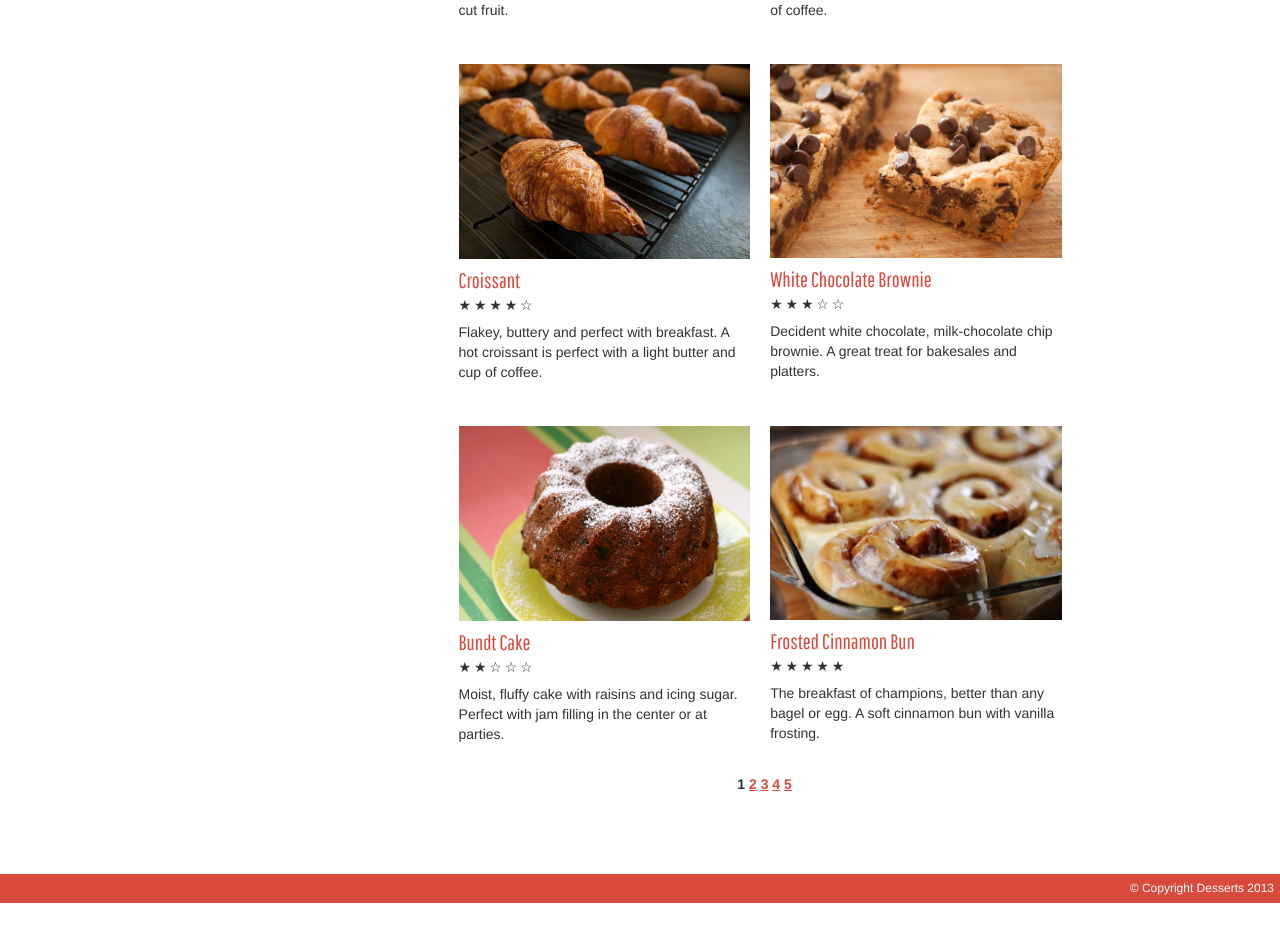
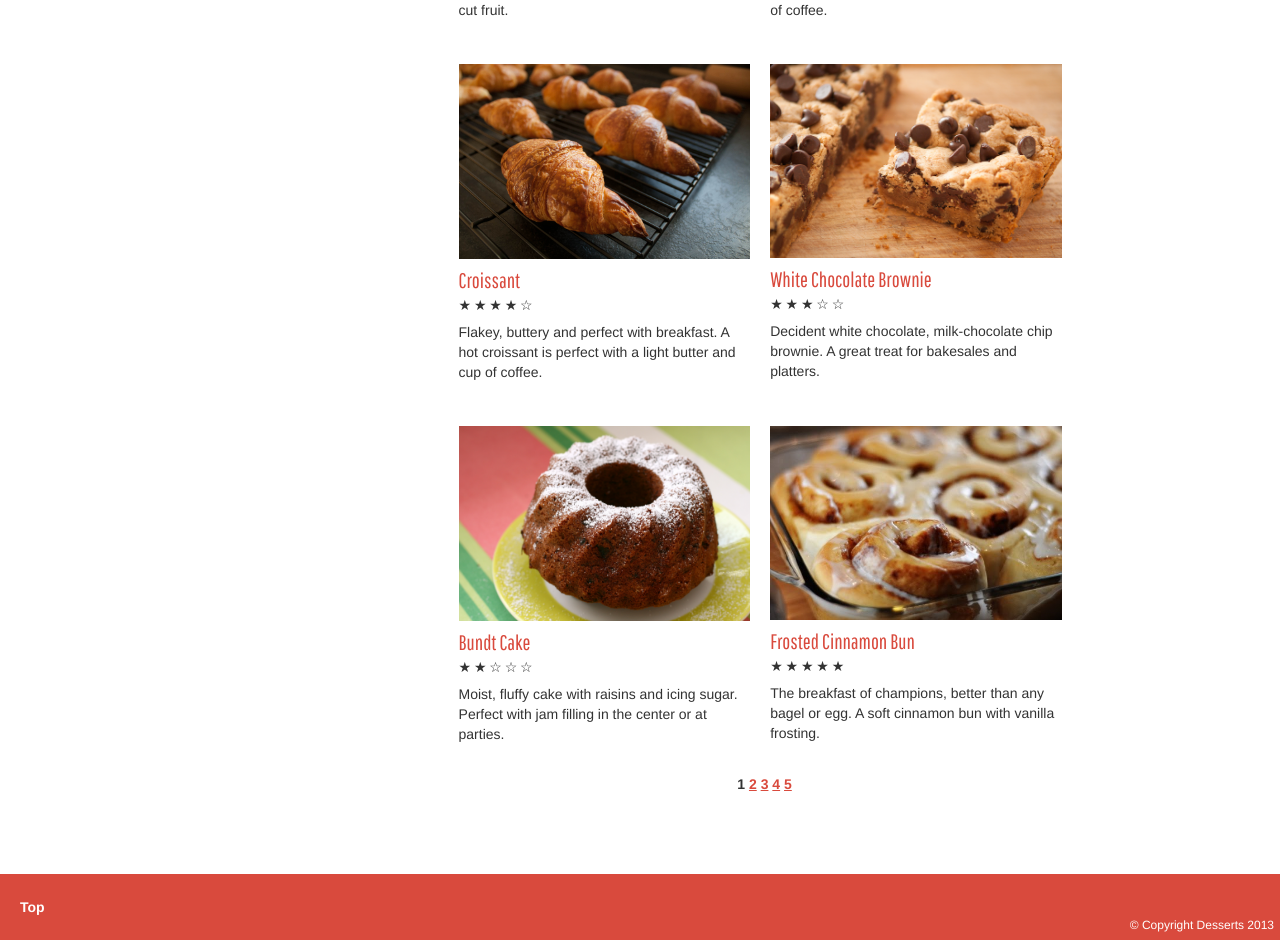
Before and after one commit to amuelb/large-data-website, a Jekyll site: the page built from baked-desserts.html, in a window 1280 px wide and 1400 px high, scrolled down 569 px. Shown: the part 460-1400 px from the top of the window. Built offline with Jekyll 4.4.1, drawn with Linux system fonts in a browser that asks for light colours; Markdown is read by kramdown in place of the engine named in the settings; before the commit the page ends 1932 px from its top, so only the background shows below that.

Commit message:
Added accessibility

```diff
--- a/_layouts/default.html
+++ b/_layouts/default.html
@@ -27,26 +27,42 @@
 <!--img size - recommended: 120x120; -->
 <meta property="twitter:image" content="http://amuelb.github.io/desserts.jpg">
 <meta property="twitter:description" content="Thousands of Dessert Recipes">
-
-
 </head>
 
 <body>
+
+<!-- Skip Links
+    ================================================== -->
+<ul class="skiplinks">
+	<li><a href="#main">Skip to primary content</a></li>
+	<li><a href="#complementary">Skip to secondary content</a></li>
+	<li><a href="#nav">Skip to navigation content</a></li>
+</ul>
+<!--/skiplinks-->
+
+
+
+
 <div class="navbar navbar-inverse navbar-fixed-top">
 	<div class="container">
 		<div class="navbar-header">
 			<button type="button" class="navbar-toggle" data-toggle="collapse" data-target=".navbar-collapse"> <span class="icon-bar"></span> <span class="icon-bar"></span> <span class="icon-bar"></span> </button>
 			<a class="navbar-brand" href="{{site.baseurl}}/index.html">DESSERTs</a> </div>
 		<div class="collapse navbar-collapse">
-			<ul class="nav navbar-nav">
+
+			<ul class="nav navbar-nav" role="navigation" id="navigation">
 				<li class="active"><a href="{{site.baseurl}}/index.html">Home</a></li>
 				<li><a href="#about">About</a></li>
 				<li><a href="#contact">Contact</a></li>
 			</ul>
+
 		</div>
 		<!--/.nav-collapse -->
 	</div>
 </div>
+
+
+
 
 <!-- Carousel
     ================================================== -->
@@ -89,7 +105,13 @@
 	</div>
 	<a class="left carousel-control" href="#myCarousel" data-slide="prev"><span class="glyphicon glyphicon-chevron-left"></span></a> <a class="right carousel-control" href="#myCarousel" data-slide="next"><span class="glyphicon glyphicon-chevron-right"></span></a> </div>
 <!-- /.carousel -->
-<div class="center">
+
+
+
+<!-- Search Nav
+    ================================================== -->
+
+	<div class="center" role="complementary" id="complementary">
 		<h3>What are you looking for?</h3>
 		<input type="search">
 	</div>
@@ -205,16 +227,27 @@
 			</div>
 		</div>
 	</div>
+
+<!-- /searchnav-->
+
+
+<!-- body content
+    ================================================== -->
 {{content}}
+<!--/bodycontent-->
 </div>
-<footer> © Copyright Desserts 2013 </footer>
+
+
+
+<!-- footer
+    ================================================== -->
+<footer><div class="left"><a href="#top">Top</a></div> © Copyright Desserts 2013 </footer>
+
+
 
 <!-- Bootstrap core JavaScript
     ================================================== -->
-<!-- Placed at the end of the document so the pages load faster -->
-
 <script src="{{site.baseurl}}/js/jquery.js"></script>
 <script src="{{site.baseurl}}/js/bootstrap.min.js"></script>
-
 </body>
 </html>
--- a/baked-desserts.html
+++ b/baked-desserts.html
@@ -3,7 +3,7 @@
 title: Baked Desserts - Find hundreds of baked dessert recipes here
 ---
 
-<div class="unit unit-s-1 unit-m-2-3 content">
+<div class="unit unit-s-1 unit-m-2-3 content" role="main" id="#main">
 	<div class="unit-spacer">
 	<ol class="breadcrumb">
 				<li><a href="{{site.baseurl}}/index.html">HOME</a></li>
--- a/cheesecake.html
+++ b/cheesecake.html
@@ -3,7 +3,7 @@
 title: Cheesecake Recipe - Delicious fluffy white chocolate cheesecake.
 ---
 
-<div class="unit unit-s-hidden unit-m-hidden unit-l-1-4" itemscope itemtype="http://schema.org/Recipe">
+<div class="unit unit-s-hidden unit-m-hidden unit-l-1-4" itemscope itemtype="http://schema.org/Recipe" role="main" id="#main">
 	<div class="unit-spacer"> <img class="main-img-l" src="img/daily.jpg" itemprop="image" alt="cheesecake">
 		<div class="under-img-l">
 			<h1 itemprop="name">Cheesecake</h1>
--- a/css/general.css
+++ b/css/general.css
@@ -6,6 +6,74 @@
   padding-top: 50px;
 }
 
+
+/*////////
+skiplinks
+////////*/
+.skiplinks {
+	margin:0;
+	padding:0;
+	position:absolute;
+	z-index: 3000;
+	width: 100%;
+
+	font-size: 1.25rem;
+	font-weight: bold;
+	list-style-type: none;
+}
+
+.skiplinks a,
+.skiplinks a:link,
+.skiplinks a:visited {
+	padding: 0.75em 1em;
+	position:absolute;
+	top: -10em;
+
+	background-color:#000;
+
+	color:#fff;
+	text-decoration:none;
+}
+
+.skiplinks a:focus{
+	top:0;
+}
+
+a,
+a:link,
+a:visited {
+	outline: none;
+}
+
+a:hover,
+a:active {
+	outline: none;
+}
+
+a:focus {
+	outline: 2px solid #000;
+}
+/*////////
+--skiplinks
+////////*/
+
+.left {
+	text-align:left;
+	font-size:14px;
+	font-weight: bold;
+	padding: 1.2em 0 0 1em;
+	color: #fff;
+	text-decoration: none;
+}
+
+.left a{
+	color: #fff;
+	text-decoration: none;
+}
+
+.left a:hover{
+	color: #C00;
+}
 
 h3 {
 	margin-top: .3em;
--- a/index.html
+++ b/index.html
@@ -2,7 +2,7 @@
 layout: default
 title: Dessert Recipies - Find hundreds of dessert recipes for all ages
 ---
-<div class="unit unit-s-1 unit-m-2-3 content">
+<div class="unit unit-s-1 unit-m-2-3 content" role="main" id="#main">
 	<div class="unit-spacer">
 			<ol class="breadcrumb">
 				<li class="active">HOME</li>
```
Lines whose indentation alone changed are shown as unchanged.
